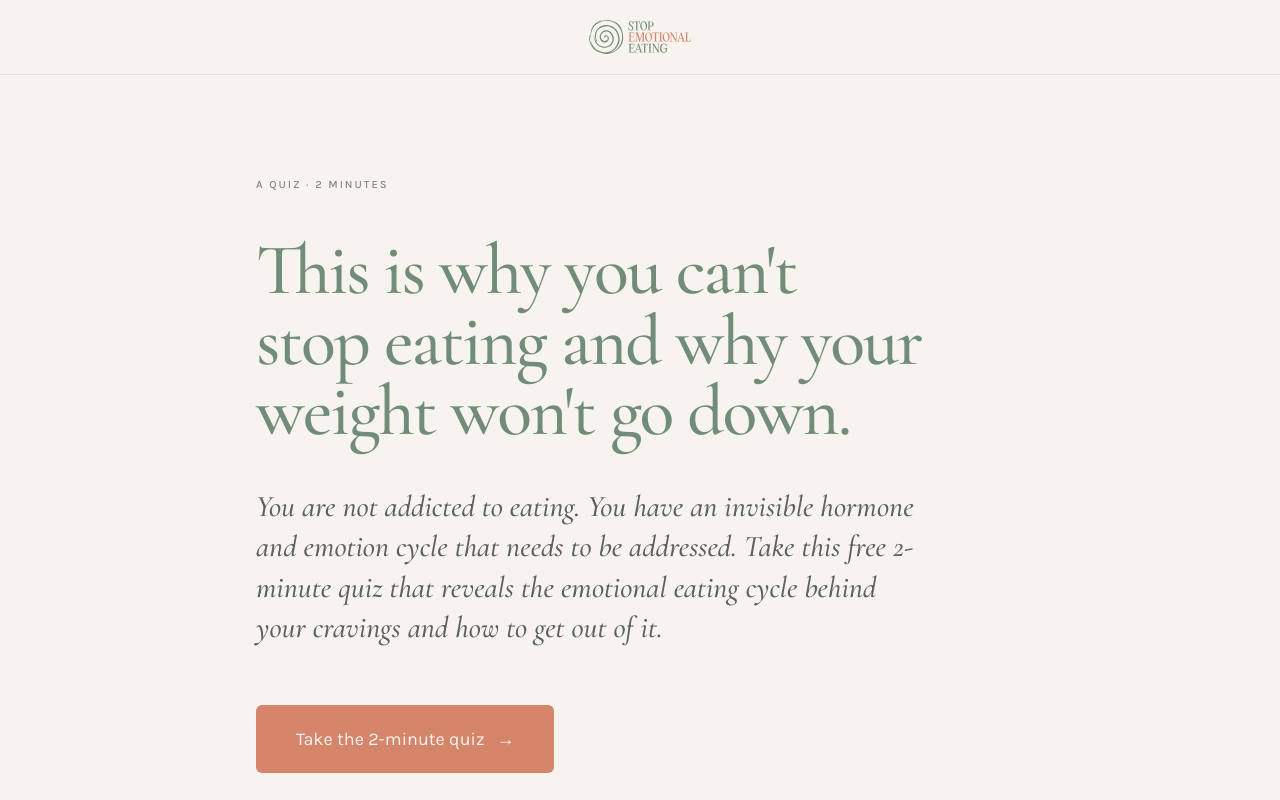
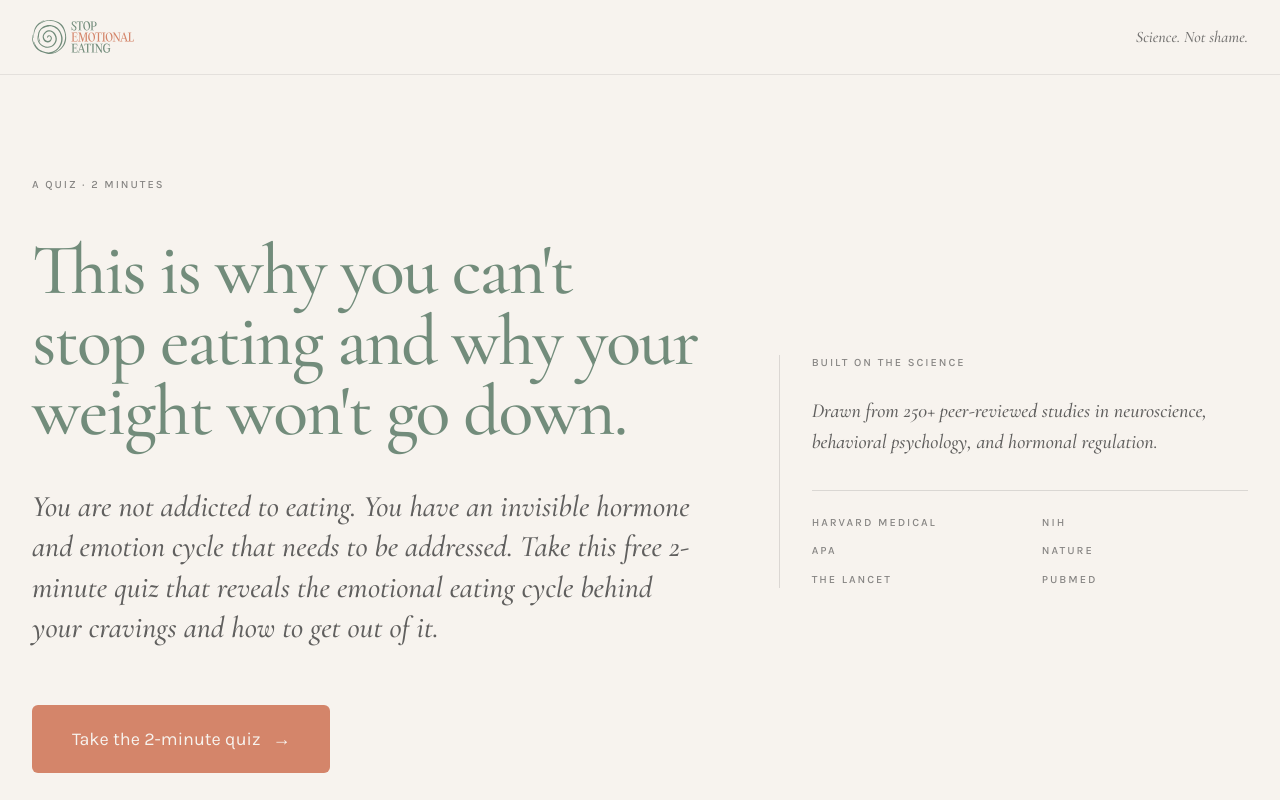
Before and after one commit to stefanpopadic/stop-emotional-eating, a React (Vite) app: page / in a window 1280 px wide. Shown: the top 800 px of the page. Built offline with nearby package versions, Linux system fonts and the light colour scheme.

Commit message:
Redesign quiz intro to two-column layout, add tagline to header

```diff
--- a/src/pages/Quiz.tsx
+++ b/src/pages/Quiz.tsx
@@ -202,13 +202,15 @@ export function Quiz() {
   if (currentStep.type === 'intro') {
     return (
       <Shell>
-        <main className="flex-grow flex items-center justify-center px-4 sm:px-6 py-16 md:py-24">
+        <main className="flex-grow flex items-center px-4 sm:px-8 py-16 md:py-24">
           <motion.div
             initial={{ opacity: 0, y: 12 }}
             animate={{ opacity: 1, y: 0 }}
             transition={{ duration: 0.6 }}
-            className="w-full max-w-3xl"
+            className="w-full max-w-7xl mx-auto grid grid-cols-1 lg:grid-cols-12 gap-12 lg:gap-16 items-center"
           >
+            {/* Left — headline + CTA */}
+            <div className="lg:col-span-7">
               <div className="mb-10">
                 <span className="eyebrow text-terracotta">A Quiz · 2 minutes</span>
               </div>
@@ -222,19 +224,25 @@ export function Quiz() {
 
               <button
                 onClick={handleNext}
-              className="inline-flex items-center gap-3 bg-terracotta text-warm-linen font-sans text-base sm:text-lg px-8 sm:px-10 py-4 sm:py-5 rounded-md hover:bg-terracotta/90 transition-colors mb-16"
+                className="inline-flex items-center gap-3 bg-terracotta text-warm-linen font-sans text-base sm:text-lg px-8 sm:px-10 py-4 sm:py-5 rounded-md hover:bg-terracotta/90 transition-colors"
               >
                 {currentStep.cta}
                 <span aria-hidden>→</span>
               </button>
+            </div>
 
-            {/* Trust */}
-            <div className="pt-10 border-t border-soft-black/15 max-w-xl">
-              <p className="eyebrow mb-4">Built on the science</p>
-              <p className="font-serif italic text-lg md:text-xl text-soft-black/75 leading-[1.55]">
-                Drawn from 250+ peer-reviewed studies in neuroscience, behavioral psychology, and hormonal regulation — sources include Harvard Medical, the NIH, the APA, Nature, The Lancet, and PubMed.
+            {/* Right — science card */}
+            <aside className="lg:col-span-5 lg:pl-8 lg:border-l lg:border-soft-black/15">
+              <p className="eyebrow mb-6">Built on the science</p>
+              <p className="font-serif italic text-lg md:text-xl text-soft-black/80 leading-[1.55] mb-8">
+                Drawn from 250+ peer-reviewed studies in neuroscience, behavioral psychology, and hormonal regulation.
               </p>
+              <div className="grid grid-cols-2 gap-x-6 gap-y-3 pt-6 border-t border-soft-black/15">
+                {['Harvard Medical', 'NIH', 'APA', 'Nature', 'The Lancet', 'PubMed'].map((src) => (
+                  <span key={src} className="eyebrow text-soft-black/60">{src}</span>
+                ))}
               </div>
+            </aside>
           </motion.div>
         </main>
       </Shell>
@@ -347,7 +355,7 @@ export function Quiz() {
 function Shell({ children, onLogoClick }: { children: React.ReactNode; onLogoClick?: () => void }) {
   return (
     <div className="min-h-screen bg-warm-linen flex flex-col">
-      <header className="px-6 py-5 flex justify-center items-center border-b border-soft-black/10">
+      <header className="px-4 sm:px-8 py-5 flex justify-between items-center border-b border-soft-black/10">
         {onLogoClick ? (
           <button onClick={onLogoClick} className="text-deep-sage hover:opacity-70 transition-opacity">
             <Logo height={34} />
@@ -357,6 +365,9 @@ function Shell({ children, onLogoClick }: { children: React.ReactNode; onLogoCli
             <Logo height={34} />
           </Link>
         )}
+        <span className="font-serif italic text-sm sm:text-base text-soft-black/70 hidden sm:inline">
+          Science. Not shame.
+        </span>
       </header>
       {children}
     </div>
```
Lines whose indentation alone changed are shown as unchanged.
